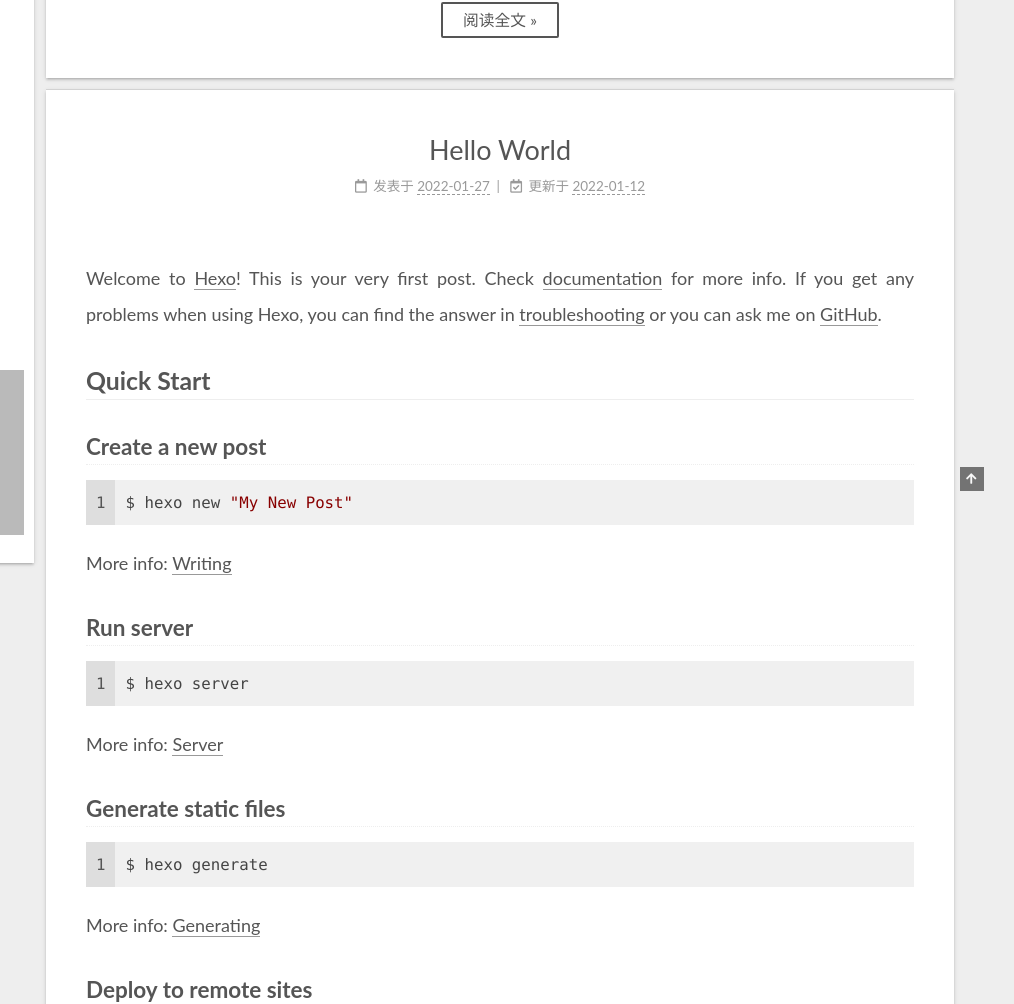
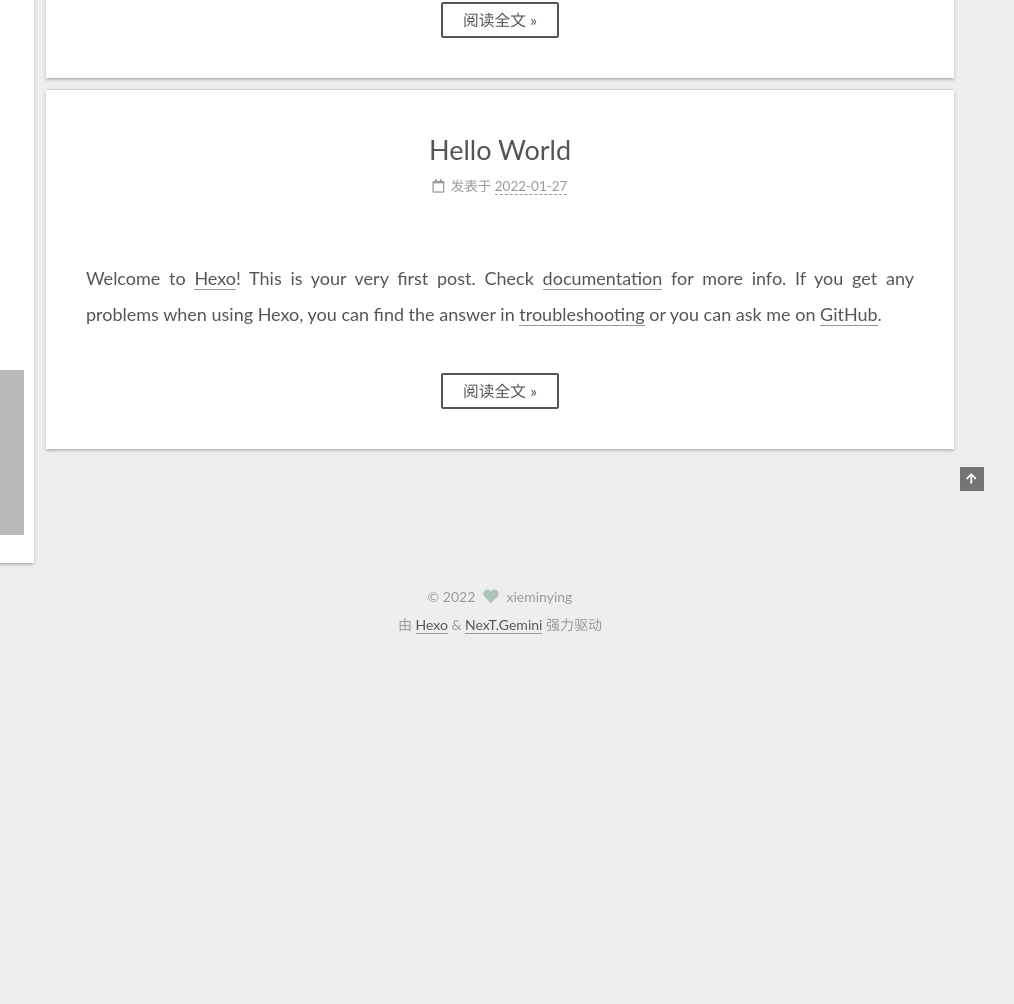
Before and after one commit to xc6588/xc6588.github.io, a plain HTML site: page index.html in a window 1280 px wide. Shown: the part 409-1413 px from the top of the page, 266-1280 px from the left. After the commit the page ends 1068 px from the top, so only its background shows below. Drawn offline with nearby package versions, Linux system fonts and the light colour scheme; some packages are replaced by stand-ins of ours; grey boxes are pictures that could not be loaded; a script that the page names is missing; files whose address does not match are found by name.

Commit message:
Site updated: 2022-01-27 15:19:48

```diff
--- a/index.html
+++ b/index.html
@@ -336,14 +336,8 @@
       </span>
       <span class="post-meta-item-text">发表于</span>
 
-      <time title="创建时间：2022-01-27 15:07:32" itemprop="dateCreated datePublished" datetime="2022-01-27T15:07:32+08:00">2022-01-27</time>
-    </span>
-    <span class="post-meta-item">
-      <span class="post-meta-item-icon">
-        <i class="far fa-calendar-check"></i>
-      </span>
-      <span class="post-meta-item-text">更新于</span>
-      <time title="修改时间：2022-01-12 14:41:47" itemprop="dateModified" datetime="2022-01-12T14:41:47+08:00">2022-01-12</time>
+
+      <time title="创建时间：2022-01-27 15:07:32 / 修改时间：15:17:59" itemprop="dateCreated datePublished" datetime="2022-01-27T15:07:32+08:00">2022-01-27</time>
     </span>
 
 
@@ -357,18 +351,13 @@
 
     <div class="post-body" itemprop="articleBody">
           <p>Welcome to <a target="_blank" rel="noopener" href="https://hexo.io/">Hexo</a>! This is your very first post. Check <a target="_blank" rel="noopener" href="https://hexo.io/docs/">documentation</a> for more info. If you get any problems when using Hexo, you can find the answer in <a target="_blank" rel="noopener" href="https://hexo.io/docs/troubleshooting.html">troubleshooting</a> or you can ask me on <a target="_blank" rel="noopener" href="https://github.com/hexojs/hexo/issues">GitHub</a>.</p>
-<h2 id="Quick-Start"><a href="#Quick-Start" class="headerlink" title="Quick Start"></a>Quick Start</h2><h3 id="Create-a-new-post"><a href="#Create-a-new-post" class="headerlink" title="Create a new post"></a>Create a new post</h3><figure class="highlight bash"><table><tr><td class="gutter"><pre><span class="line">1</span><br></pre></td><td class="code"><pre><span class="line">$ hexo new <span class="string">&quot;My New Post&quot;</span></span><br></pre></td></tr></table></figure>
-
-<p>More info: <a target="_blank" rel="noopener" href="https://hexo.io/docs/writing.html">Writing</a></p>
-<h3 id="Run-server"><a href="#Run-server" class="headerlink" title="Run server"></a>Run server</h3><figure class="highlight bash"><table><tr><td class="gutter"><pre><span class="line">1</span><br></pre></td><td class="code"><pre><span class="line">$ hexo server</span><br></pre></td></tr></table></figure>
-
-<p>More info: <a target="_blank" rel="noopener" href="https://hexo.io/docs/server.html">Server</a></p>
-<h3 id="Generate-static-files"><a href="#Generate-static-files" class="headerlink" title="Generate static files"></a>Generate static files</h3><figure class="highlight bash"><table><tr><td class="gutter"><pre><span class="line">1</span><br></pre></td><td class="code"><pre><span class="line">$ hexo generate</span><br></pre></td></tr></table></figure>
-
-<p>More info: <a target="_blank" rel="noopener" href="https://hexo.io/docs/generating.html">Generating</a></p>
-<h3 id="Deploy-to-remote-sites"><a href="#Deploy-to-remote-sites" class="headerlink" title="Deploy to remote sites"></a>Deploy to remote sites</h3><figure class="highlight bash"><table><tr><td class="gutter"><pre><span class="line">1</span><br></pre></td><td class="code"><pre><span class="line">$ hexo deploy</span><br></pre></td></tr></table></figure>
-
-<p>More info: <a target="_blank" rel="noopener" href="https://hexo.io/docs/one-command-deployment.html">Deployment</a></p>
+          <!--noindex-->
+            <div class="post-button">
+              <a class="btn" href="/2022/01/27/hello-world/#more" rel="contents">
+                阅读全文 &raquo;
+              </a>
+            </div>
+          <!--/noindex-->
 
 
     </div>
--- a/search.xml
+++ b/search.xml
@@ -90,6 +90,8 @@
     <title>Hello World</title>
     <url>/2022/01/27/hello-world/</url>
     <content><![CDATA[<p>Welcome to <a href="https://hexo.io/">Hexo</a>! This is your very first post. Check <a href="https://hexo.io/docs/">documentation</a> for more info. If you get any problems when using Hexo, you can find the answer in <a href="https://hexo.io/docs/troubleshooting.html">troubleshooting</a> or you can ask me on <a href="https://github.com/hexojs/hexo/issues">GitHub</a>.</p>
+<span id="more"></span>
+
 <h2 id="Quick-Start"><a href="#Quick-Start" class="headerlink" title="Quick Start"></a>Quick Start</h2><h3 id="Create-a-new-post"><a href="#Create-a-new-post" class="headerlink" title="Create a new post"></a>Create a new post</h3><figure class="highlight bash"><table><tr><td class="code"><pre><span class="line">$ hexo new <span class="string">&quot;My New Post&quot;</span></span><br></pre></td></tr></table></figure>
 
 <p>More info: <a href="https://hexo.io/docs/writing.html">Writing</a></p>
```
Also changed, not shown: 2022/01/27/hello-world/index.html (+7 -11 lines).
